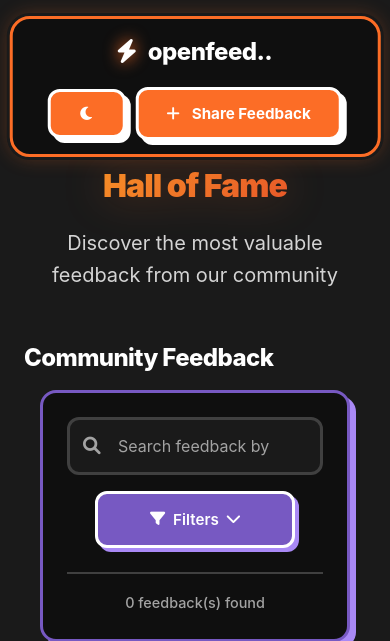
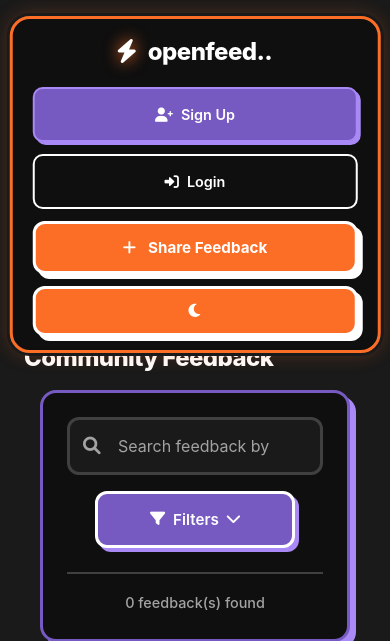
Before and after one commit to abhirajadhikary06/openfeedback, a Flask app: page / in a window 390 px wide. Shown: the top 641 px of the page. Run offline with Flask 3, Linux system fonts and the light colour scheme; data that the repository does not hold is empty.

Commit message:
fix: Add login/signup buttons to navbar and authentication check for feedback submission
- Added Login and Sign Up buttons to navbar for guest users

- Show username and Logout button for authenticated users

- Added authentication check before opening feedback modal

- Redirect to login page with confirmation prompt if not authenticated

- Added logout confirmation dialog

- Improved mobile responsive layout for navbar buttons

- Button order: Sign Up, Login, Share Feedback, Theme Toggle

```diff
--- a/static/js/feedback.js
+++ b/static/js/feedback.js
@@ -12,6 +12,19 @@ document.addEventListener("DOMContentLoaded", function () {
 
   // Open feedback modal
   feedbackBtn.addEventListener("click", function () {
+    // Check if user is authenticated
+    const authState = document.getElementById('auth-state');
+    const isLoggedIn = authState && authState.dataset.loggedIn === 'true';
+
+    if (!isLoggedIn) {
+      // Show alert and redirect to login
+      if (confirm("Please login to share feedback. Click OK to go to the login page.")) {
+        window.location.href = '/auth/login';
+      }
+      return;
+    }
+
+    // User is authenticated, open modal
     feedbackOverlay.classList.add("active");
   });
 
--- a/templates/index.html
+++ b/templates/index.html
@@ -110,6 +110,104 @@
             box-shadow: 3px 3px 0px 0px var(--white);
         }
 
+        /* Navbar Actions Container */
+        .navbar-actions {
+            display: flex;
+            gap: 0.75rem;
+            align-items: center;
+        }
+
+        /* Auth Buttons (Login/Signup) */
+        .auth-btn {
+            display: flex;
+            align-items: center;
+            gap: 0.5rem;
+            padding: 0.75rem 1.25rem;
+            border-radius: 10px;
+            font-weight: 600;
+            font-size: 0.9rem;
+            cursor: pointer;
+            transition: all 0.3s ease;
+            text-decoration: none;
+            font-family: inherit;
+            border: 2px solid;
+        }
+
+        .login-btn {
+            background: transparent;
+            color: var(--white);
+            border-color: var(--white);
+        }
+
+        .login-btn:hover {
+            background: var(--white);
+            color: var(--dark);
+            transform: translateY(-2px);
+        }
+
+        .signup-btn {
+            background: var(--purple);
+            color: var(--white);
+            border-color: var(--purple-light);
+            box-shadow: 3px 3px 0px 0px var(--purple-light);
+        }
+
+        .signup-btn:hover {
+            background: var(--purple-light);
+            transform: translate(-1px, -1px);
+            box-shadow: 4px 4px 0px 0px var(--purple-light);
+        }
+
+        .signup-btn:active {
+            transform: translate(0, 0);
+            box-shadow: 2px 2px 0px 0px var(--purple-light);
+        }
+
+        /* User Menu (Authenticated) */
+        .user-greeting {
+            display: flex;
+            align-items: center;
+            gap: 0.5rem;
+            padding: 0.75rem 1rem;
+            background: var(--darker);
+            border: 2px solid var(--purple);
+            border-radius: 10px;
+            color: var(--white);
+            font-weight: 600;
+            font-size: 0.9rem;
+        }
+
+        .user-greeting i {
+            font-size: 1.1rem;
+            color: var(--purple-light);
+        }
+
+        .logout-btn {
+            display: flex;
+            align-items: center;
+            gap: 0.5rem;
+            padding: 0.75rem 1.25rem;
+            background: var(--orange-dark);
+            color: var(--white);
+            border: 2px solid var(--orange);
+            border-radius: 10px;
+            font-weight: 600;
+            font-size: 0.9rem;
+            cursor: pointer;
+            transition: all 0.3s ease;
+            text-decoration: none;
+            font-family: inherit;
+        }
+
+        .logout-btn:hover {
+            background: var(--orange);
+            transform: translateY(-2px);
+        }
+
+        .logout-btn:active {
+            transform: translateY(0);
+        }
+
         /* Main Container */
         .main-container {
             max-width: 1200px;
@@ -1121,6 +1219,33 @@
                 padding: 0.875rem 1.25rem;
                 flex-direction: column;
                 gap: 1rem;
+            }
+
+            .navbar-actions {
+                flex-direction: column;
+                width: 100%;
+                gap: 0.75rem;
+            }
+
+            .auth-btn {
+                width: 100%;
+                justify-content: center;
+                padding: 0.875rem 1.5rem;
+            }
+
+            .user-greeting {
+                width: 100%;
+                justify-content: center;
+            }
+
+            .logout-btn {
+                width: 100%;
+                justify-content: center;
+            }
+
+            .feedback-trigger-btn {
+                width: 100%;
+                justify-content: center;
             }
 
             .main-container {
@@ -1227,16 +1352,38 @@
         </div>
 
         <!-- Right side buttons -->
-        <div style="display: flex; gap: 10px; align-items: center">
-          <!-- Theme Toggle Button -->
-          <button id="theme-toggle" class="feedback-trigger-btn">
-            <i class="fas fa-moon"></i>
-          </button>
+        <div class="navbar-actions">
+          {% if logged_in %}
+            <!-- Authenticated User Menu -->
+            <span class="user-greeting">
+              <i class="fas fa-user-circle"></i>
+              <span>{{ current_user }}</span>
+            </span>
+            <button onclick="confirmLogout()" class="logout-btn">
+              <i class="fas fa-sign-out-alt"></i>
+              <span>Logout</span>
+            </button>
+          {% else %}
+            <!-- Guest User Buttons -->
+            <a href="{{ url_for('auth.register') }}" class="auth-btn signup-btn">
+              <i class="fas fa-user-plus"></i>
+              <span>Sign Up</span>
+            </a>
+            <a href="{{ url_for('auth.login') }}" class="auth-btn login-btn">
+              <i class="fas fa-sign-in-alt"></i>
+              <span>Login</span>
+            </a>
+          {% endif %}
 
           <!-- Feedback Button -->
           <button class="feedback-trigger-btn" id="feedbackBtn">
             <i class="fas fa-plus"></i>
             <span>Share Feedback</span>
+          </button>
+
+          <!-- Theme Toggle Button -->
+          <button id="theme-toggle" class="feedback-trigger-btn">
+            <i class="fas fa-moon"></i>
           </button>
         </div>
       </div>
@@ -1569,6 +1716,13 @@
             });
         });
       });
+
+      // Logout confirmation function
+      function confirmLogout() {
+        if (confirm("Are you sure you want to logout?")) {
+          window.location.href = "{{ url_for('auth.logout') }}";
+        }
+      }
     </script>
     <script src="{{ url_for('static', filename='js/feedback.js') }}"></script>
     <script src="{{ url_for('static', filename='js/search-filter.js') }}"></script>
```
Also changed, not shown: static/js/main.js (+13 -0 lines).
